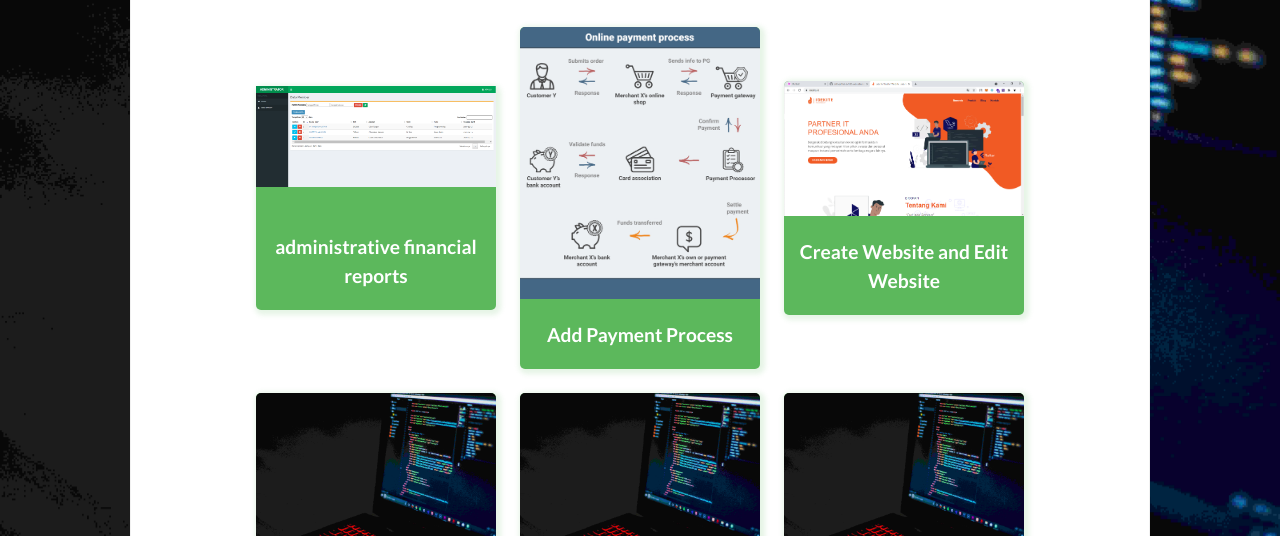
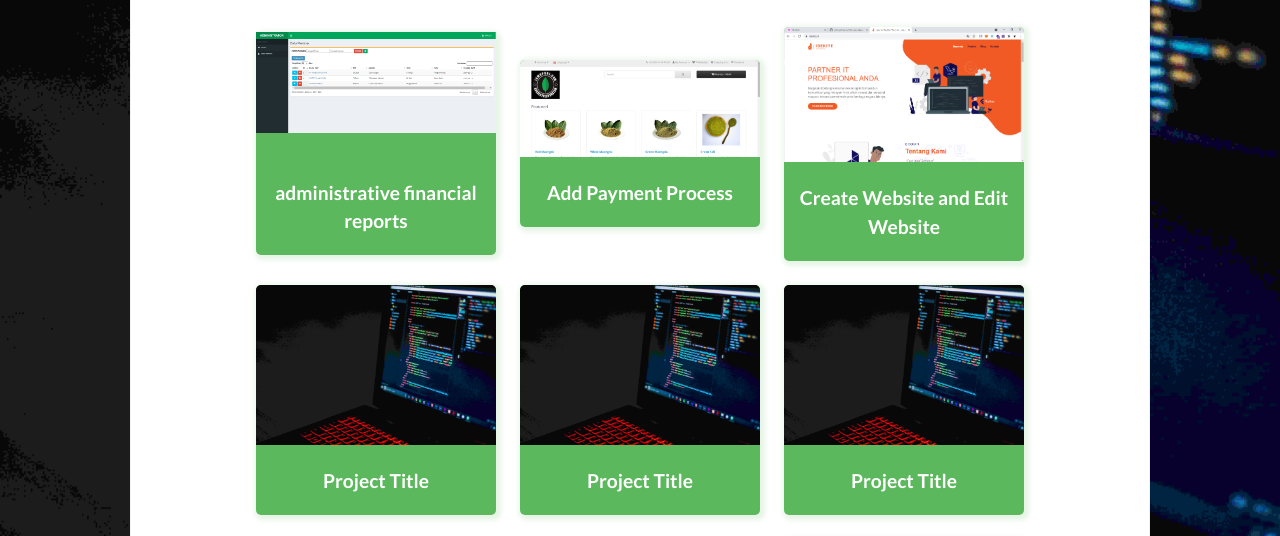
Before and after one commit to prkrx/prkrx.github.io, a plain HTML site: page index.html in a window 1280 px wide. Both pictures are taken after a click on the link "PROJECTS". Shown: the part 195-731 px from the top of the page. Drawn offline with nearby package versions, Linux system fonts and the light colour scheme; a web font is replaced by a local one.

Commit message:
Update index.html

```diff
--- a/index.html
+++ b/index.html
@@ -308,7 +308,7 @@
                 </div>
                 <div class="project-container">
                   <div class="project-img-container" onclick="document.getElementById('modal-wrapper').style.display='block'">
-                    <img src="./images/Online-payment-process-2.jpg" alt="project image">
+                    <img src="./images/project2.png" alt="project image">
                   </div>
                   <p class="project-title">Add Payment Process</p>
                 </div>
```
